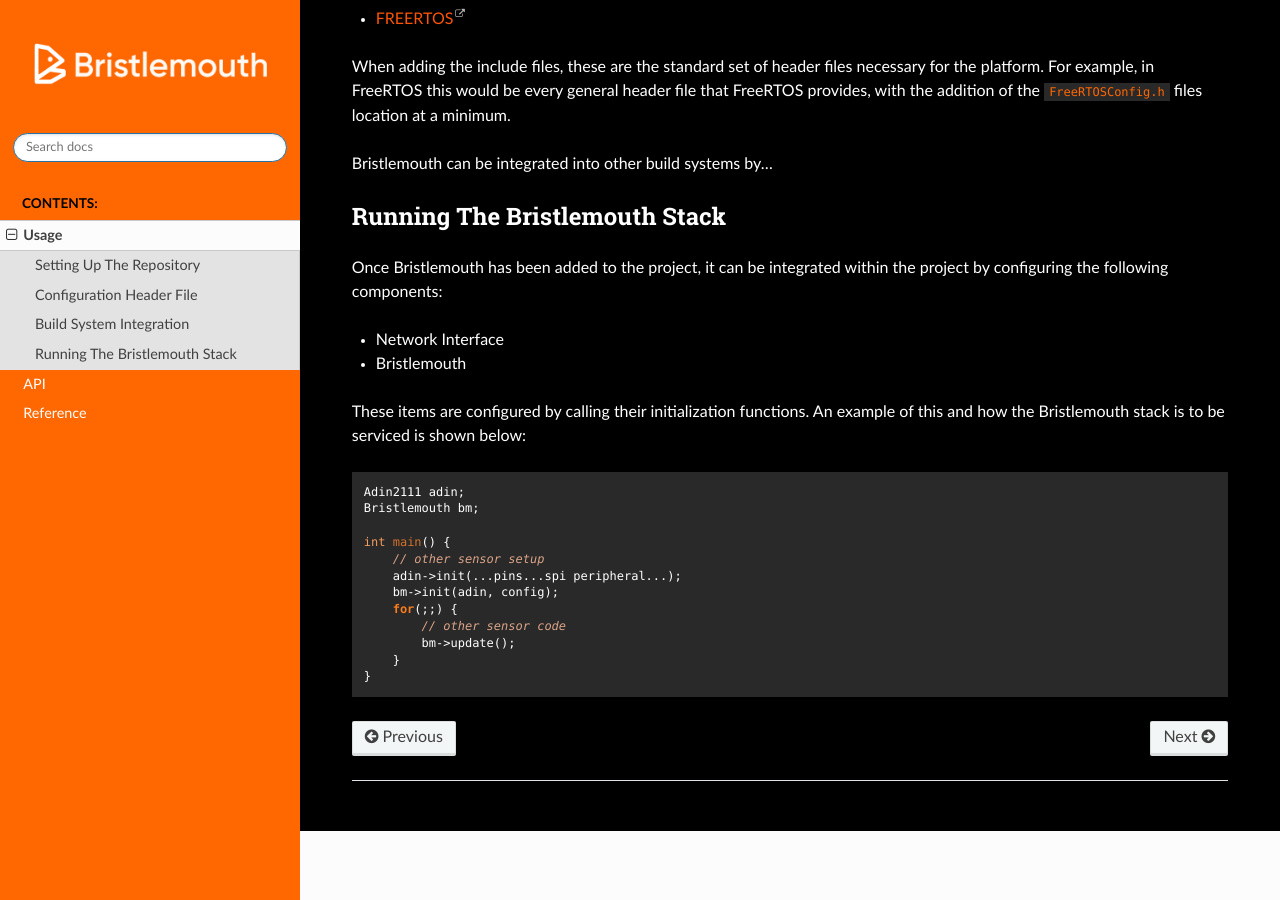
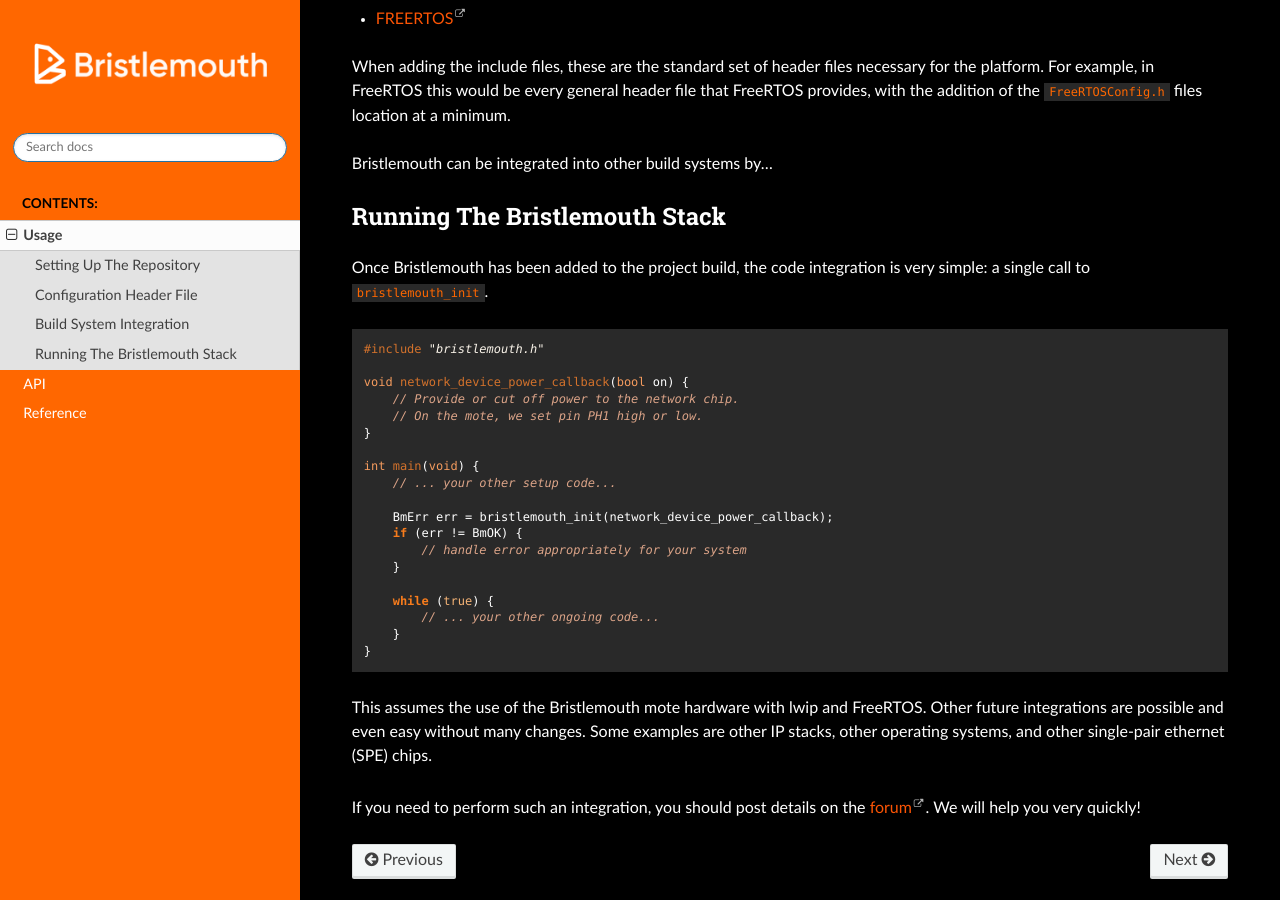
Before and after one commit to bristlemouth/bm_core, a Sphinx documentation site: the page built from docs/usage.md, in a window 1280 px wide and 900 px high, scrolled down 1581 px. Built offline with Sphinx 7.4.7 and the Read the Docs theme 3.1.0, drawn with Linux system fonts in a browser that asks for light colours.

Commit message:
feat: one call to rule them all: bristlemouth_init

````diff
--- a/docs/usage.md
+++ b/docs/usage.md
@@ -7,11 +7,12 @@
 read on!
 
 ## Setting Up The Repository
+
 The repository can be added as a git submodule to a project utilizing the `git submodule add` command,
 see [this](https://git-scm.com/book/en/v2/Git-Tools-Submodules) for more information.
 Or placed into a project by any other method.
 If cloned/added as a submodule to your project,
-make sure you update all of the submodules in `bm_core` by  `cd`'ing into `bm_core` and running:
+make sure you update all of the submodules in `bm_core` by `cd`'ing into `bm_core` and running:
 `git submodule update --init`.
 
 ## Configuration Header File
@@ -26,7 +27,9 @@
 please view [Build System Integration](#build_system_integration).
 
 (build_system_integration)=
+
 ## Build System Integration
+
 Bristlemouth heavily relies on being built with CMake.
 In order to integrate it within your own project,
 CMake is highly recommended.
@@ -36,7 +39,6 @@
 
 - LWIP as the IP stack
 - FreeRTOS as the OS
-
 
 ```cmake
 # Setup variables to hold include files here
@@ -94,29 +96,39 @@
 <!--- Show how other build systems can utilize bm--->
 
 ## Running The Bristlemouth Stack
-Once Bristlemouth has been added to the project,
-it can be integrated within the project by configuring the following components:
 
-<!--- TODO: Refine this--->
-- Network Interface
-- Bristlemouth
-
-These items are configured by calling their initialization functions.
-An example of this and how the Bristlemouth stack is to be serviced is shown below:
+Once Bristlemouth has been added to the project build,
+the code integration is very simple: a single call to `bristlemouth_init`.
 
 ```C
-Adin2111 adin;
-Bristlemouth bm;
+#include "bristlemouth.h"
 
-int main() {
-    // other sensor setup
-    adin->init(...pins...spi peripheral...);
-    bm->init(adin, config);
-    for(;;) {
-        // other sensor code
-        bm->update();
+void network_device_power_callback(bool on) {
+    // Provide or cut off power to the network chip.
+    // On the mote, we set pin PH1 high or low.
+}
+
+int main(void) {
+    // ... your other setup code...
+
+    BmErr err = bristlemouth_init(network_device_power_callback);
+    if (err != BmOK) {
+        // handle error appropriately for your system
+    }
+
+    while (true) {
+        // ... your other ongoing code...
     }
 }
 ```
 
-<!--- Explain function parameters here?--->
+This assumes the use of the Bristlemouth mote hardware with lwip and FreeRTOS.
+Other future integrations are possible and even easy without many changes.
+Some examples are other IP stacks,
+other operating systems,
+and other single-pair ethernet (SPE) chips.
+
+If you need to perform such an integration,
+you should post details on the
+[forum](https://bristlemouth.discourse.group/).
+We will help you very quickly!
````
Also changed, not shown: 8 other files.
